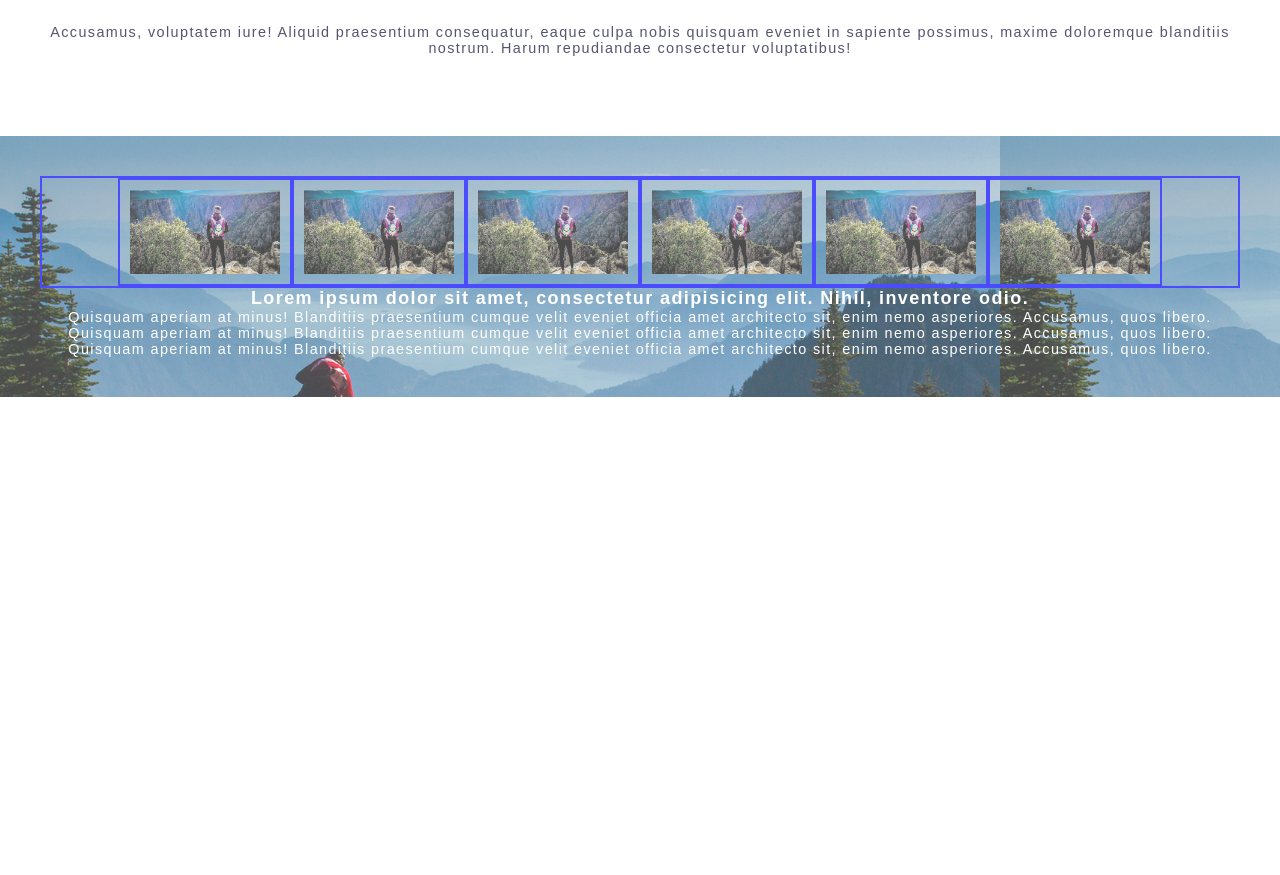
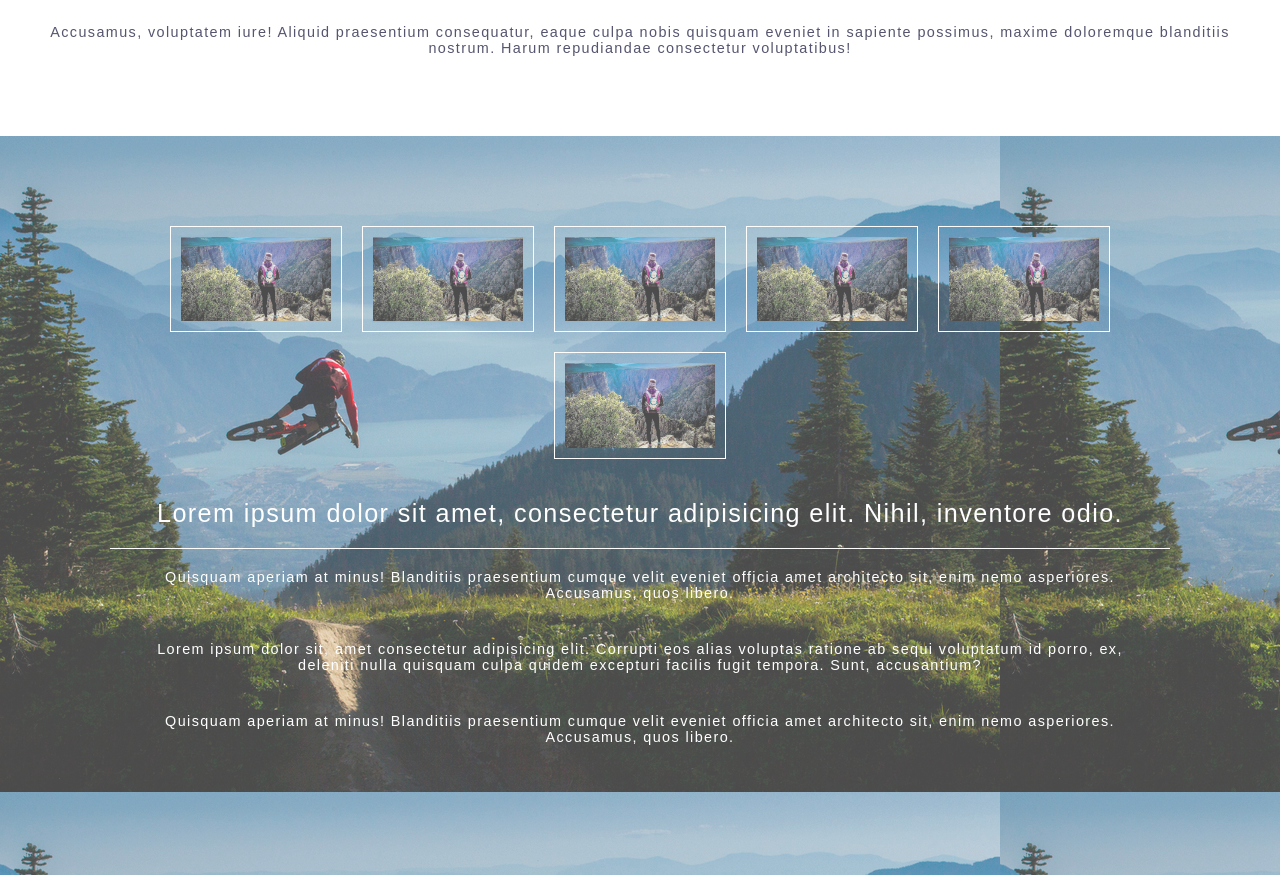
Before and after one commit to alexabush/photon-website, a React (Create React App) app: page / in a window 1280 px wide. Shown: the part 1320-2195 px from the top of the page. Before the commit the page ends 1717 px from the top, so only its background shows below. Built offline with nearby package versions, Linux system fonts and the light colour scheme.

Commit message:
working on Copy component

```diff
--- a/src/App.css
+++ b/src/App.css
@@ -106,16 +106,30 @@ p {
 .Copy {
 }
 
+.Copy__h2 {
+  font-size: 1.4rem;
+  font-weight: 300;
+}
+
 .Copy__background-image {
-  padding: 40px;
-
+  padding: 80px;
   background-image: url('./static/mountain_bike_model.JPG');
   background-repeat: repeat;
   opacity: 0.7;
+
+  /* position: absolute;
+  z-index: -1;
+  width: 100%;
+  height: 100%;
+  background-size: cover;
+  opacity: 0.7;
+  top: 1000;
+  left: 0;
+  bottom: 0;
+  right: 0; */
 }
 
 .Copy__img-container {
-  border: 2px solid blue;
   display: flex;
   flex-wrap: wrap;
   justify-content: center;
@@ -125,8 +139,18 @@ p {
   align-self: center;
   max-height: 150px;
   max-width: 150px;
-  border: 2px solid blue;
+  border: 1px solid white;
   padding: 10px;
+  margin: 10px;
+}
+
+.Copy__text-container {
+  padding: 30px;
+}
+
+.Copy__h2 {
+  padding-bottom: 20px;
+  border-bottom: 1px solid white;
 }
 
 .Contact,
--- a/src/components/organisms/Copy.js
+++ b/src/components/organisms/Copy.js
@@ -16,22 +16,23 @@ class Copy extends Component {
             <img className="copy__img" src={hikingModel} alt="" />
             <img className="copy__img" src={hikingModel} alt="" />
           </div>
-          <div>
-            <h2>
+          <div className="Copy__text-container">
+            <h2 className="Copy__h2">
               Lorem ipsum dolor sit amet, consectetur adipisicing elit. Nihil,
               inventore odio.
             </h2>
-            <p>
+            <p className="padding">
               Quisquam aperiam at minus! Blanditiis praesentium cumque velit
               eveniet officia amet architecto sit, enim nemo asperiores.
               Accusamus, quos libero.
             </p>
-            <p>
-              Quisquam aperiam at minus! Blanditiis praesentium cumque velit
-              eveniet officia amet architecto sit, enim nemo asperiores.
-              Accusamus, quos libero.
+            <p className="padding">
+              Lorem ipsum dolor sit, amet consectetur adipisicing elit. Corrupti
+              eos alias voluptas ratione ab sequi voluptatum id porro, ex,
+              deleniti nulla quisquam culpa quidem excepturi facilis fugit
+              tempora. Sunt, accusantium?
             </p>
-            <p>
+            <p className="padding">
               Quisquam aperiam at minus! Blanditiis praesentium cumque velit
               eveniet officia amet architecto sit, enim nemo asperiores.
               Accusamus, quos libero.
```
